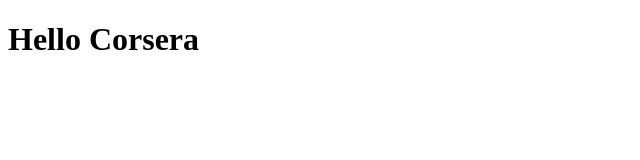
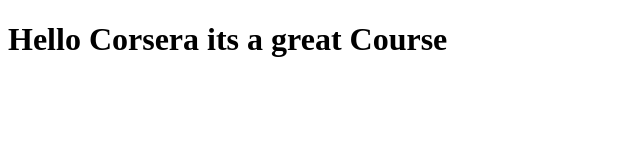
Before and after one commit to overdueocean/web-coursera, a plain HTML site: page site/index.html in a window 1280 px wide. Shown: the whole page, without its empty margins (0-640 px from the left). Drawn offline with Linux system fonts and the light colour scheme.

Commit message:
Small addition to our page content

```diff
--- a/site/index.html
+++ b/site/index.html
@@ -4,7 +4,7 @@
         <meta charset="utf-8">
         <title>Hello World</title>
         <body>
-        <h1>Hello Corsera</h1>
+        <h1>Hello Corsera its a great Course</h1>
 
         </body>
 
```
